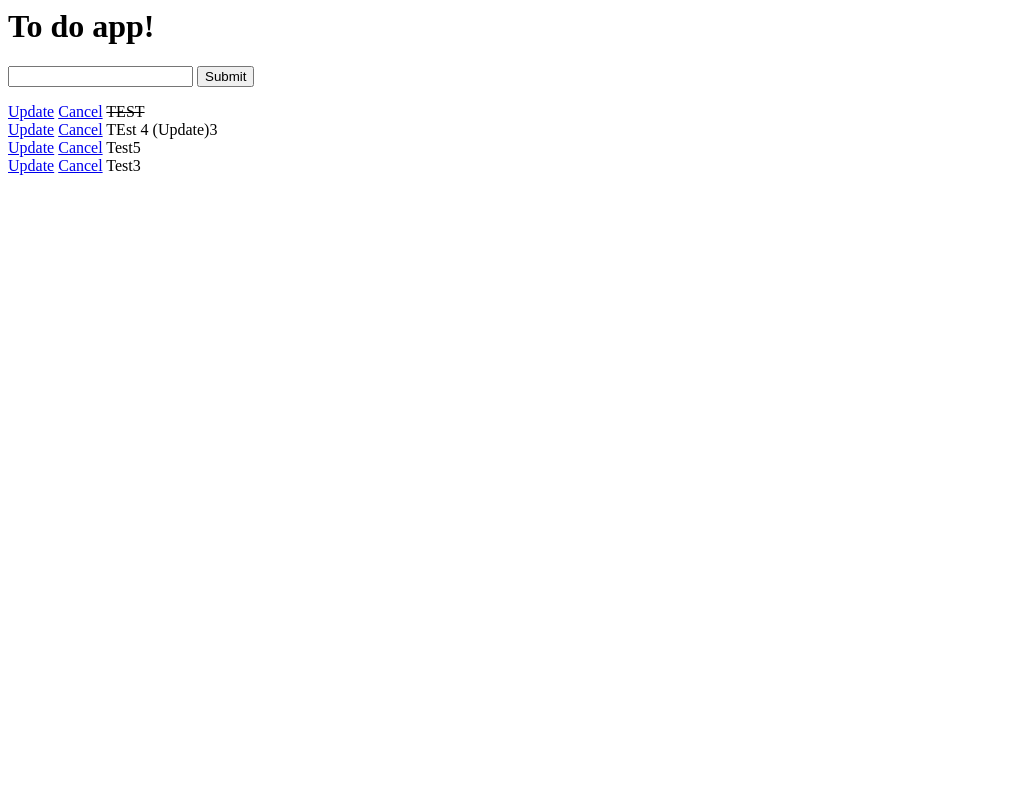
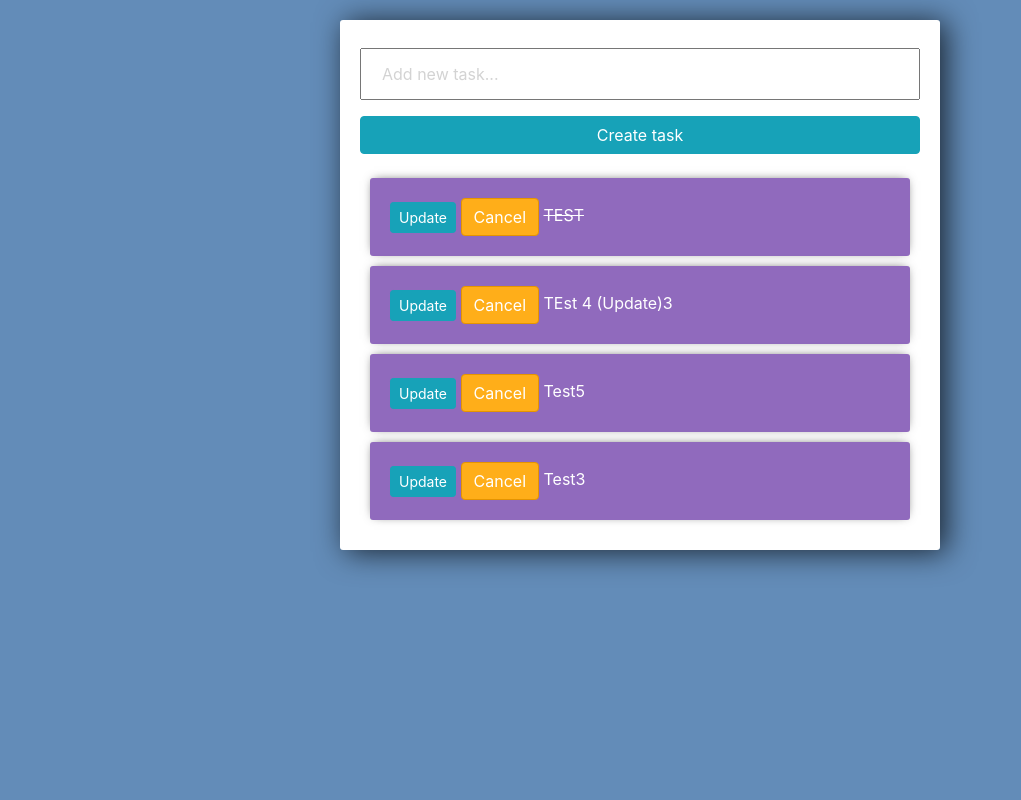
Before and after one commit to RadoDevS/To-do-app, a Django app: page / in a window 1280 px wide. Shown: the whole page, without its empty margins (0-1021 px from the left). Run offline with Django 3.2, Linux system fonts and the light colour scheme; data comes from the database, SQL or seed files in the repository; both versions use the stored data as it was after the commit; some libraries are stand-ins or nearby versions.

Commit message:
wall.html style

```diff
--- a/to_do/forms.py
+++ b/to_do/forms.py
@@ -4,6 +4,7 @@ from django.forms import ModelForm
 from .models import *
 
 class NoteForm(forms.ModelForm):
+    title= forms.CharField(widget= forms.TextInput(attrs={'placeholder':'Add new task...'}))
 
     class Meta:
         model = Note
--- a/to_do/templates/to_do/wall.html
+++ b/to_do/templates/to_do/wall.html
@@ -1,18 +1,65 @@
-<h1>To do app!</h1>
+<link rel="stylesheet" href="https://stackpath.bootstrapcdn.com/bootstrap/4.3.1/css/bootstrap.min.css" integrity="sha384-ggOyR0iXCbMQv3Xipma34MD+dH/1fQ784/j6cY/iJTQUOhcWr7x9JvoRxT2MZw1T" crossorigin="anonymous">
 
-<div>
+<style>
+
+	body{
+		background-color: #638CB8;
+	}
+
+	input{
+		width: 100%;
+		padding: 12px 20px;
+		margin: 8px 0;
+		box-sizing: border-box;
+	}
+
+	input::placeholder {
+	  color: #d3d3d3;
+	}
+
+	.submit{
+		background-color: #6BA3E8;
+	}
+
+	.center-column{
+		width:600px;
+		margin: 20px auto;
+		padding:20px;
+		background-color: #fff;
+		border-radius: 3px;
+		box-shadow: 6px 2px 30px 0px rgba(0,0,0,0.75);
+	}
+
+	.item-row{
+		background-color: #906abd;
+		margin: 10px;
+		padding: 20px;
+		border-radius: 3px;
+		color: #fff;
+		font-size: 16px;
+		box-shadow: 0px -1px 10px -4px rgba(0,0,0,0.75);
+	}
+
+	.btn-danger{
+		background-color: #ffae19;
+		border-color: #e59400;
+	}
+
+</style>
+
+<div class = 'center-column'>
     <form action="/" method="POST">
         {% csrf_token %}
         {{form.title}}
-        <input type="submit"  name="Create Note" >
+        <input class ="btn btn-info" type="submit"  name="Create Note" value = "Create task" >
 
     </form>
-</div>
 
+    <div class = "todo-list">
         {% for note in notes reversed %}
-        <div>
-            <a href="{% url 'update' note.id %}">Update</a>
-            <a href="{% url 'delete' note.id %}">Cancel</a>
+            <div class = "item-row">
+                <a class = "btn btn-sm btn-info"href="{% url 'update' note.id %}">Update</a>
+                <a class = "btn tbn-sm btn-danger "href="{% url 'delete' note.id %}">Cancel</a>
 
                 {% if note.status == True%}
                 <strike>{{note.title}}</strike>
@@ -21,5 +68,5 @@
                 {% endif %}
             </div>
         {% endfor %}
-
     </div>
+</div>
```
Also changed, not shown: db.sqlite3. Lines whose indentation alone changed are shown as unchanged.
